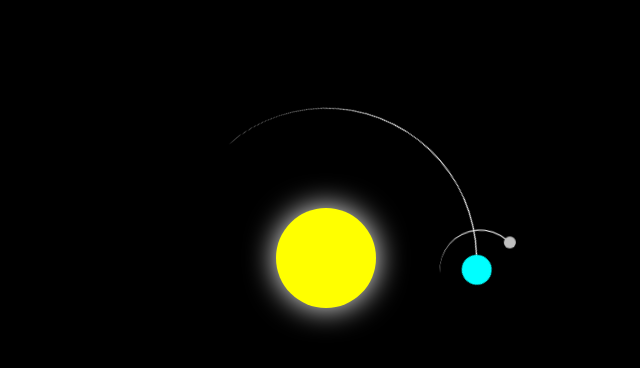
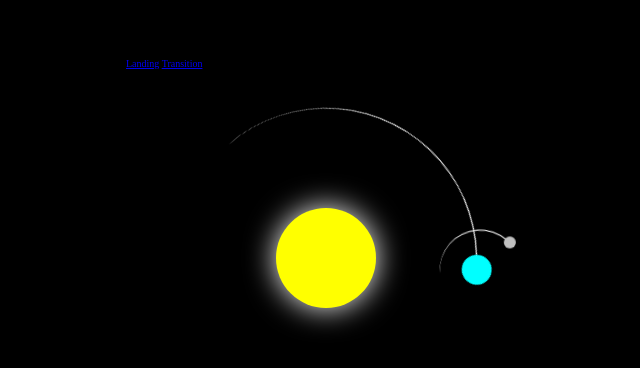
Before and after one commit to arabiaadrien/animation, a plain HTML site: page index.html in a window 1280 px wide. Shown: the part 142-510 px from the top of the page, 314-954 px from the left. Drawn offline with Linux system fonts and the light colour scheme.

Commit message:
added link

```diff
--- a/index.html
+++ b/index.html
@@ -94,6 +94,10 @@
 
 <body>
     <div class="container">
+        <div>
+            <a href="landing.html">Landing</a>
+            <a href="transition.html">Transition</a>
+        </div>
         <div class="sun"></div>
         <div class="earth">
             <div class="moon"></div>
```
